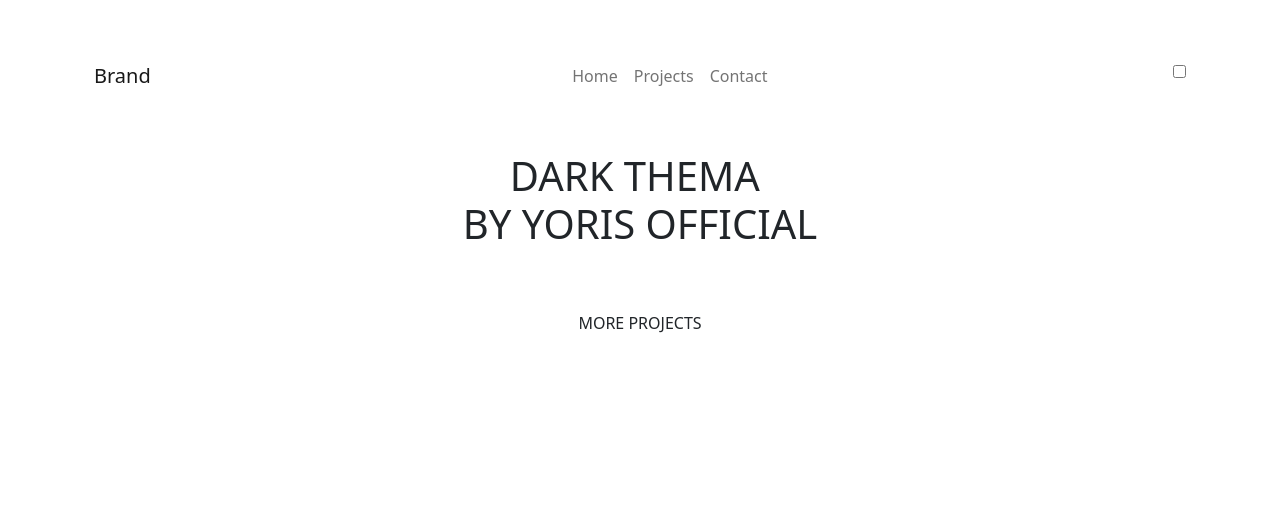
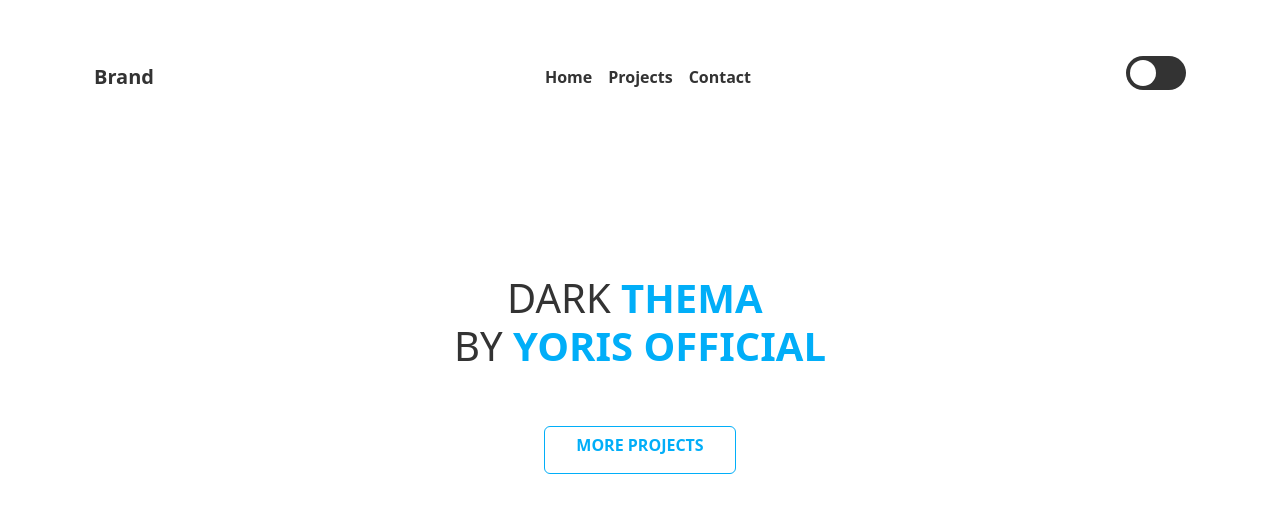
Before and after one commit to yorisofficial/dark-thema, a plain HTML site: page index.html in a window 1280 px wide. Drawn offline with nearby package versions, Linux system fonts and the light colour scheme; the site is published under a folder, as on GitHub Pages, so addresses that start at the root find nothing.

Commit message:
Update index.html

```diff
--- a/index.html
+++ b/index.html
@@ -6,7 +6,7 @@
     <meta name="viewport" content="width=device-width, initial-scale=1.0, shrink-to-fit=no">
     <title>Dark-mode</title>
     <link rel="stylesheet" href="https://cdn.jsdelivr.net/npm/bootstrap@5.2.0/dist/css/bootstrap.min.css">
-    <link rel="stylesheet" href="/assets/css/dark-mode.css">
+    <link rel="stylesheet" href="./assets/css/dark-mode.css">
 </head>
 
 <body>
@@ -38,7 +38,7 @@
         </section><!-- End: Main Content -->
     </div>
     <script src="https://cdn.jsdelivr.net/npm/bootstrap@5.2.0/dist/js/bootstrap.bundle.min.js"></script>
-    <script src="/assets/js/javascript.js"></script>
+    <script src="./assets/js/javascript.js"></script>
 </body>
 
 </html>
```
